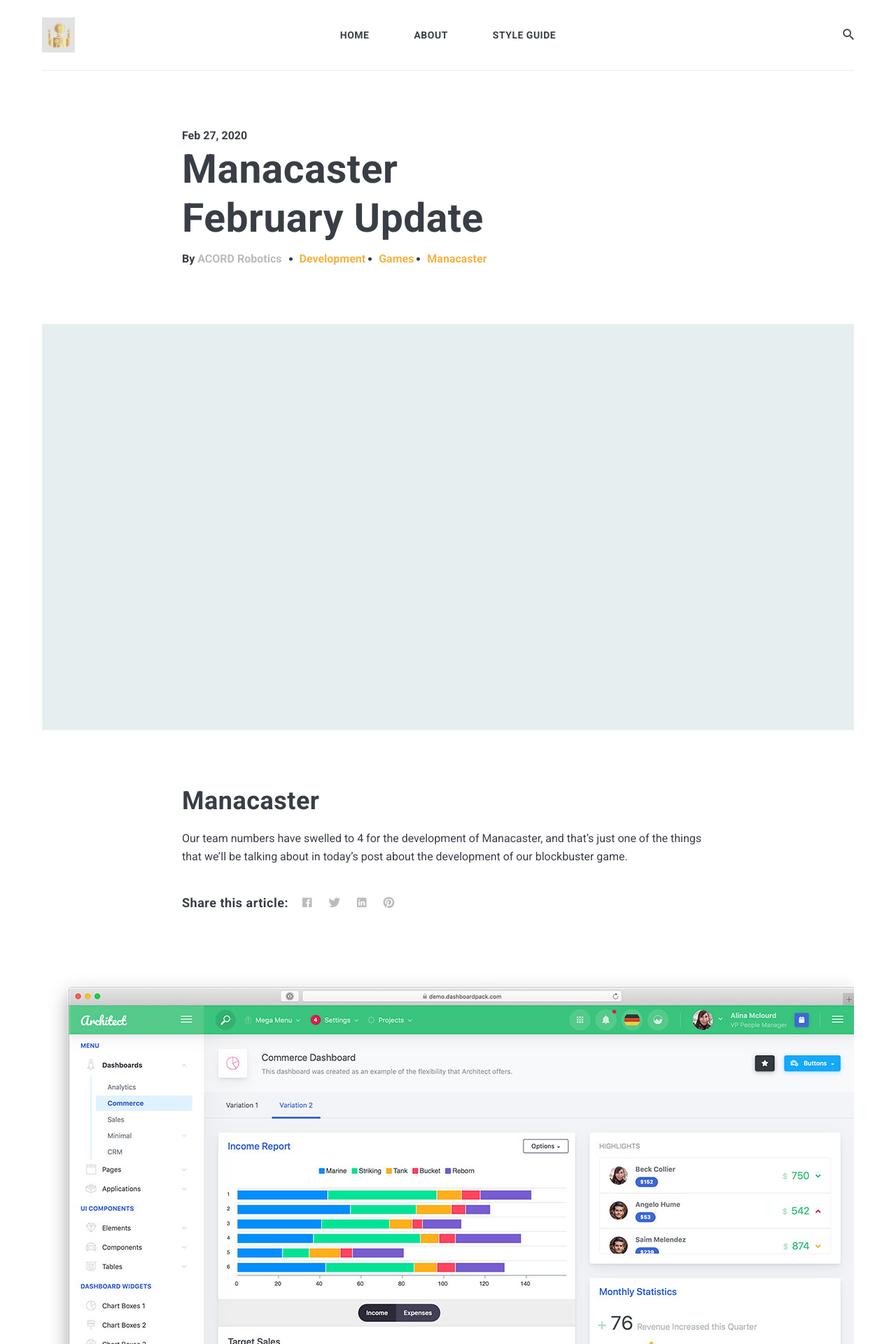
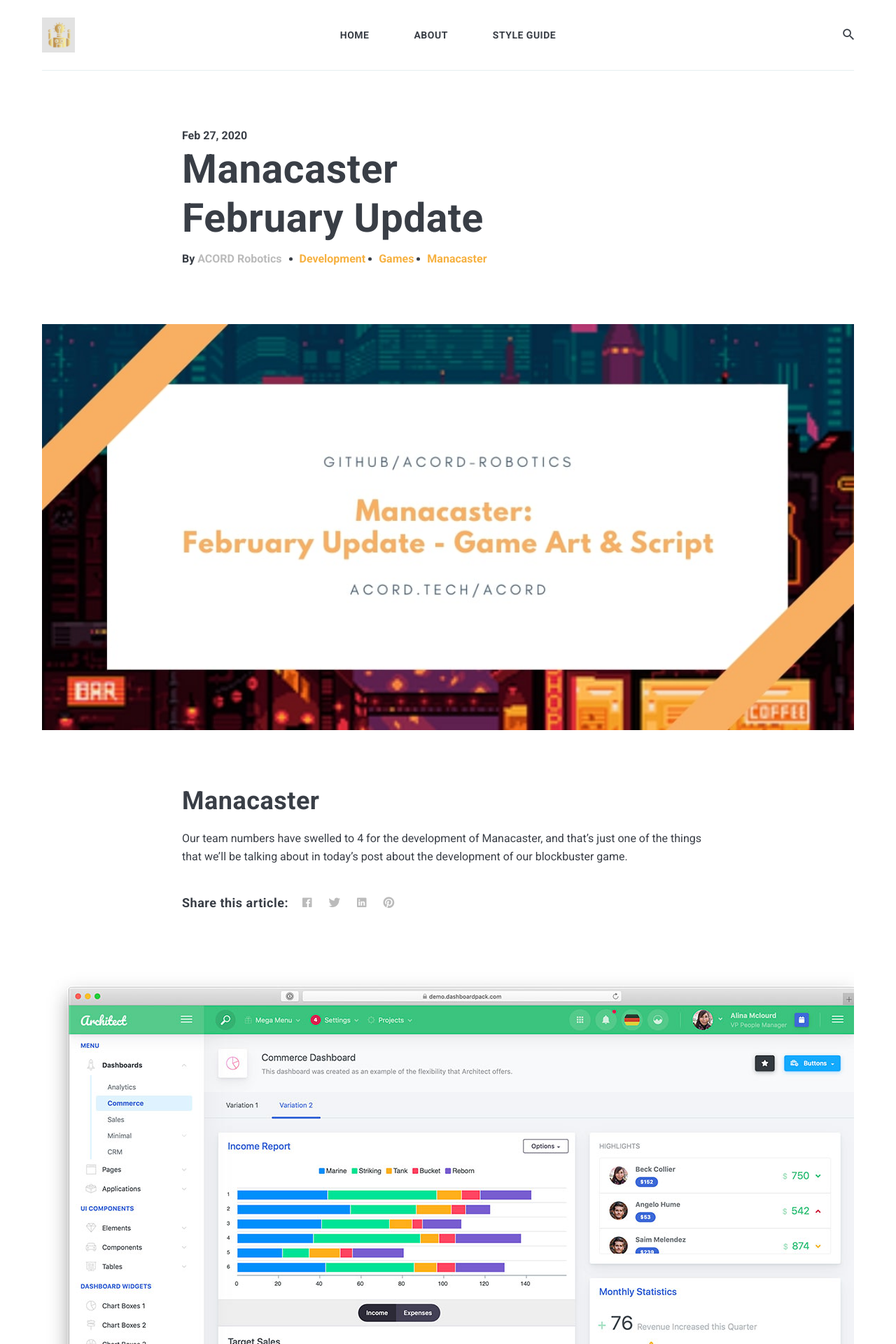
Before and after one commit to Gizmotronn/acord-robotics.github11, a Jekyll site: the page built from _posts/2020-02-27-manacaster-february-update.md, in a window 1280 px wide. Shown: the top 1920 px of the page at 70% size. Built offline with Jekyll 4.4.1, drawn with Linux system fonts in a browser that asks for light colours; nearby versions of some CDN libraries; a script that is not in the unit is left out; comment, search, counter and statistics services are not loaded.

Commit message:
Create 2020-02-27-manacaster-february-update.md

```diff
--- a/_posts/2020-02-27-manacaster-february-update.md
+++ b/_posts/2020-02-27-manacaster-february-update.md
@@ -2,7 +2,7 @@
 published: true
 layout: post
 date: '2020-02-27 15:01:35 +0300'
-image: Manacaster Update.jpg
+image: mana.jpg
 tags: Development Games Manacaster
 ---
 # Manacaster
```
